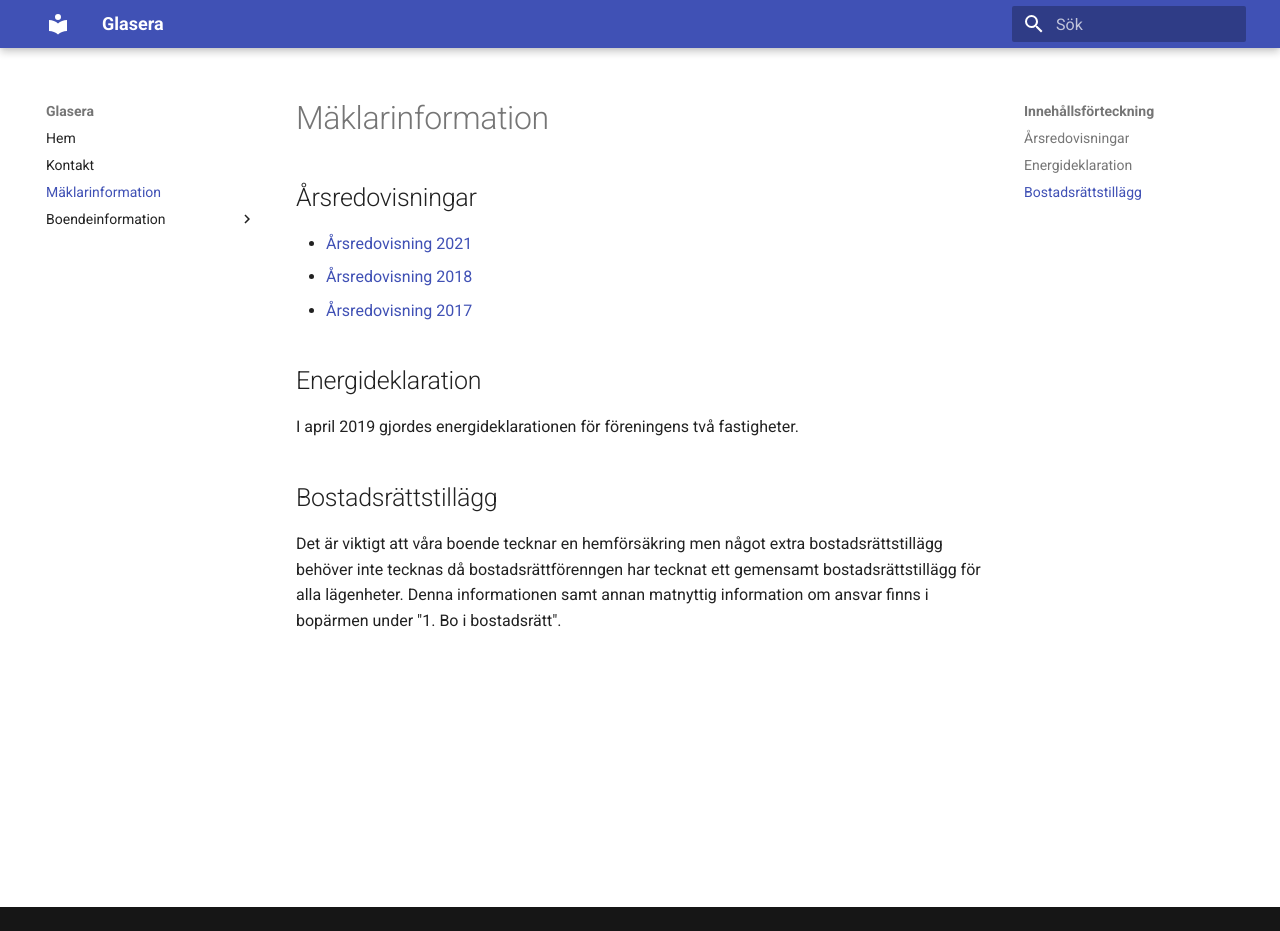
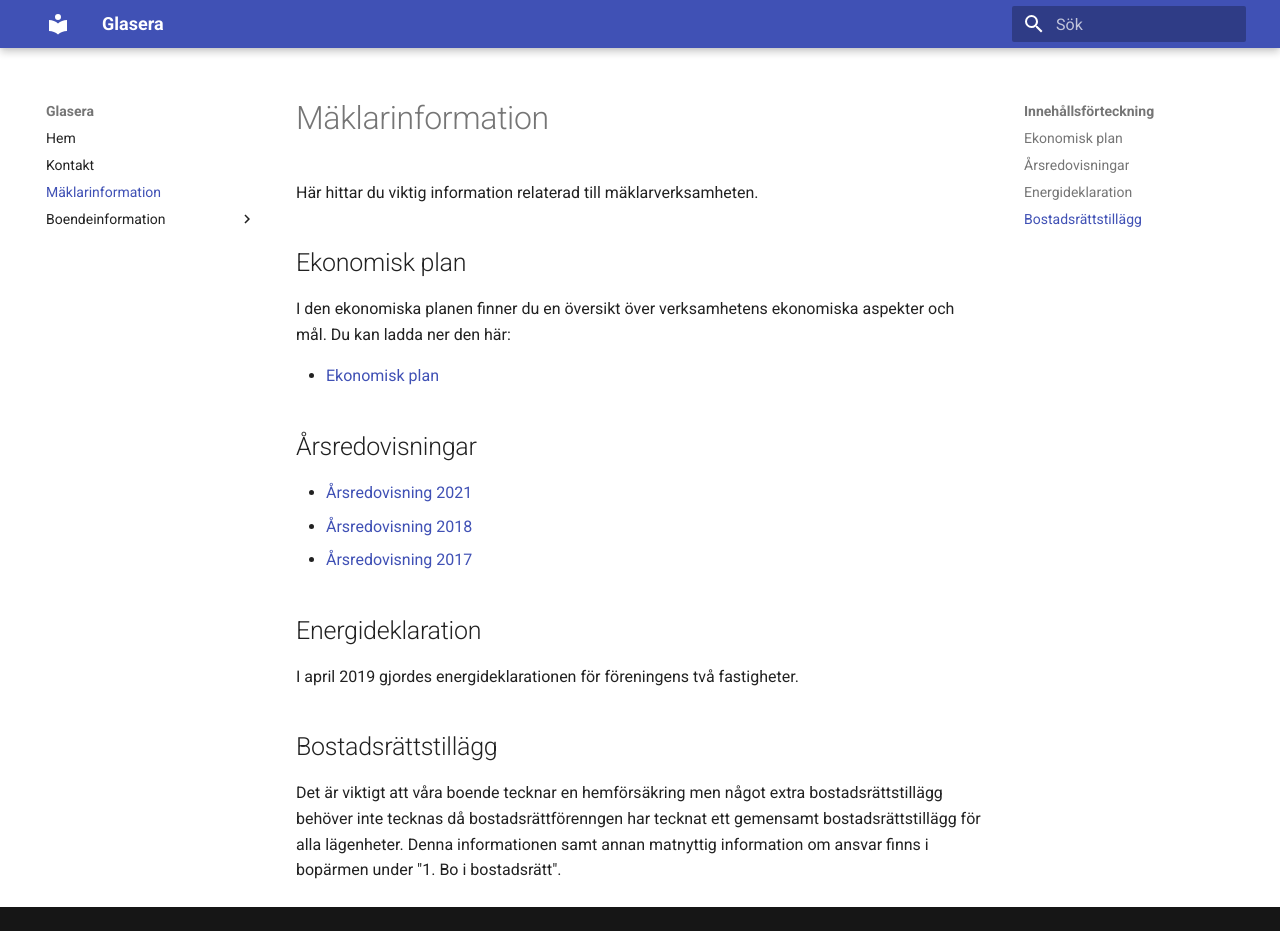
Before and after one commit to prokie/Glasera, an MkDocs documentation site: the page built from docs/mäklarinformation.md, in a window 1280 px wide and 931 px high. Built offline with MkDocs 1.6.1 and Material for MkDocs 9.7.7, drawn with Linux system fonts in a browser that asks for light colours.

Commit message:
La till ekonomisk plan.

```diff
--- a/docs/mäklarinformation.md
+++ b/docs/mäklarinformation.md
@@ -1,4 +1,12 @@
 # Mäklarinformation
+
+Här hittar du viktig information relaterad till mäklarverksamheten.
+
+## Ekonomisk plan
+
+I den ekonomiska planen finner du en översikt över verksamhetens ekonomiska aspekter och mål. Du kan ladda ner den här:
+
+- [Ekonomisk plan](filer/ekonomisk_plan.pdf){:download="Ekonomisk plan.pdf"}
 
 ## Årsredovisningar
 
```
Also changed, not shown: 1 other file.
